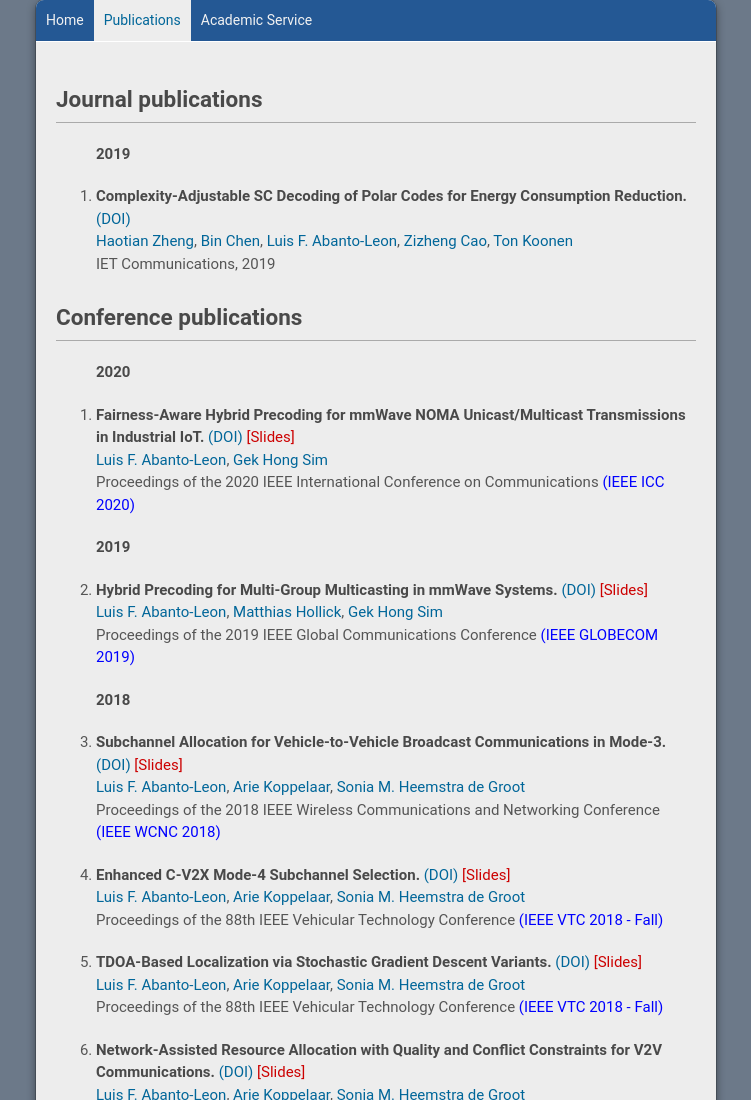
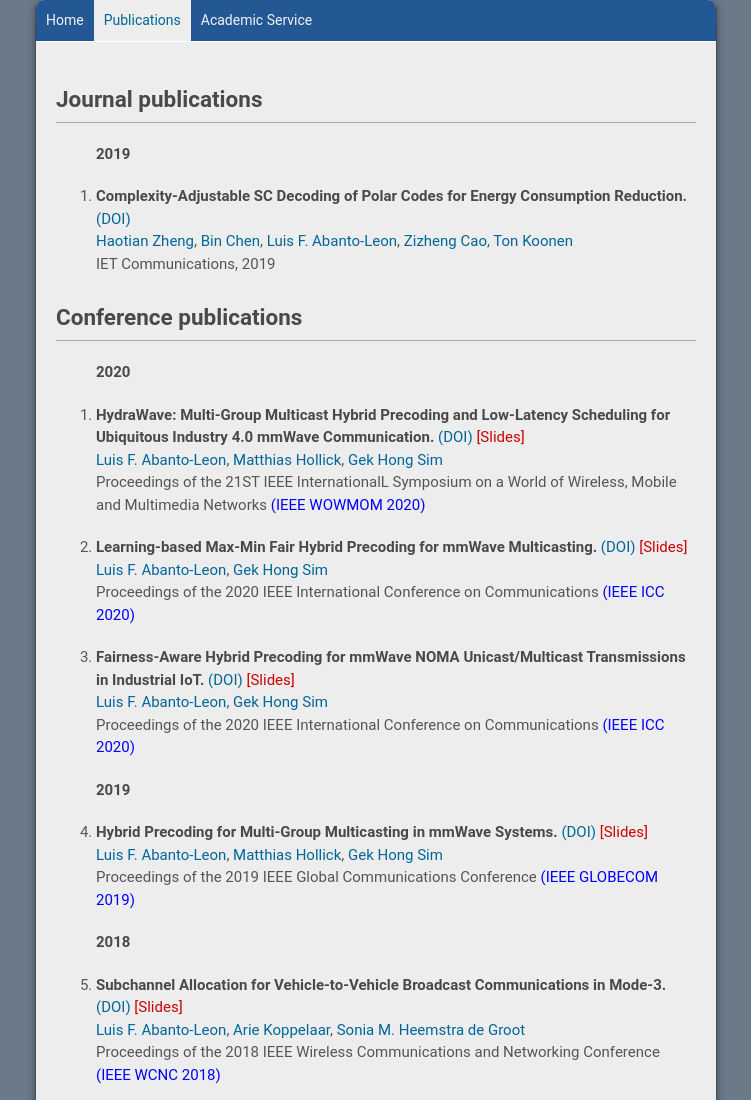
Before and after one commit to l-f-abanto-leon/l-f-abanto-leon.github.io, a plain HTML site: page publications.html in a window 1280 px wide. Shown: the top 1100 px of the page, without its empty margins (264-1015 px from the left). Drawn offline with Linux system fonts and the light colour scheme; files that its build step writes are made by us from their sources.

Commit message:
Update publications.html
updated pubs

```diff
--- a/publications.html
+++ b/publications.html
@@ -91,13 +91,50 @@
 
 
 <b>2020</b>
+
+<li>
+    <p>
+	<div class="bibentry-article">
+	<div class="bibtitle">
+    <strong>HydraWave: Multi-Group Multicast Hybrid Precoding and Low-Latency Scheduling for Ubiquitous Industry 4.0 mmWave Communication.</strong>
+		<a href="https://arxiv.org/pdf/2002.00699.pdf" target="_blank">(DOI)</a>
+		<a href="slides/WOWMOM_2020_Slides.pdf" style="color: #cc0000" target="_blank">[Slides]</a>
+
+	<div class="bibauthors">
+		<a href="https://scholar.google.nl/citations?user=P51I-OsAAAAJ&amp;hl=en">Luis F. Abanto-Leon</a>, <a href="https://dblp.org/pers/hd/h/Hollick:Matthias">Matthias Hollick</a>, <a href="https://scholar.google.nl/citations?user=diC_npEAAAAJ&amp;hl=en">Gek Hong Sim</a>
+
+	<div class="bibdetails">
+		Proceedings of the 21ST IEEE InternationalL Symposium on a World of Wireless, Mobile and Multimedia Networks
+		<a href="http://www.cs.ucc.ie/wowmom2020/" style="color: #0000FF" target="_blank">(IEEE WOWMOM 2020)</a>
+    </p>
+</li>
+
+
+<li>
+    <p>
+	<div class="bibentry-article">
+	<div class="bibtitle">
+    <strong>Learning-based Max-Min Fair Hybrid Precoding for mmWave Multicasting.</strong>
+		<a href="https://arxiv.org/pdf/2002.00670.pdf" target="_blank">(DOI)</a>
+		<a href="slides/ICC_2020_1_Slides.pdf" style="color: #cc0000" target="_blank">[Slides]</a>
+
+	<div class="bibauthors">
+		<a href="https://scholar.google.nl/citations?user=P51I-OsAAAAJ&amp;hl=en">Luis F. Abanto-Leon</a>, <a href="https://scholar.google.nl/citations?user=diC_npEAAAAJ&amp;hl=en">Gek Hong Sim</a>
+
+	<div class="bibdetails">
+		Proceedings of the 2020 IEEE International Conference on Communications
+		<a href="https://icc2020.ieee-icc.org/" style="color: #0000FF" target="_blank">(IEEE ICC 2020)</a>
+    </p>
+</li>
+
+
 <li>
     <p>
 	<div class="bibentry-article">
 	<div class="bibtitle">
     <strong>Fairness-Aware Hybrid Precoding for mmWave NOMA Unicast/Multicast Transmissions in Industrial IoT.</strong>
 		<a href="https://arxiv.org/pdf/2002.00698.pdf" target="_blank">(DOI)</a>
-		<a href="slides/GLOBECOM_2019_Slides.pdf" style="color: #cc0000" target="_blank">[Slides]</a>
+		<a href="slides/ICC_2020_2_Slides.pdf" style="color: #cc0000" target="_blank">[Slides]</a>
 
 	<div class="bibauthors">
 		<a href="https://scholar.google.nl/citations?user=P51I-OsAAAAJ&amp;hl=en">Luis F. Abanto-Leon</a>, <a href="https://scholar.google.nl/citations?user=diC_npEAAAAJ&amp;hl=en">Gek Hong Sim</a>
```
